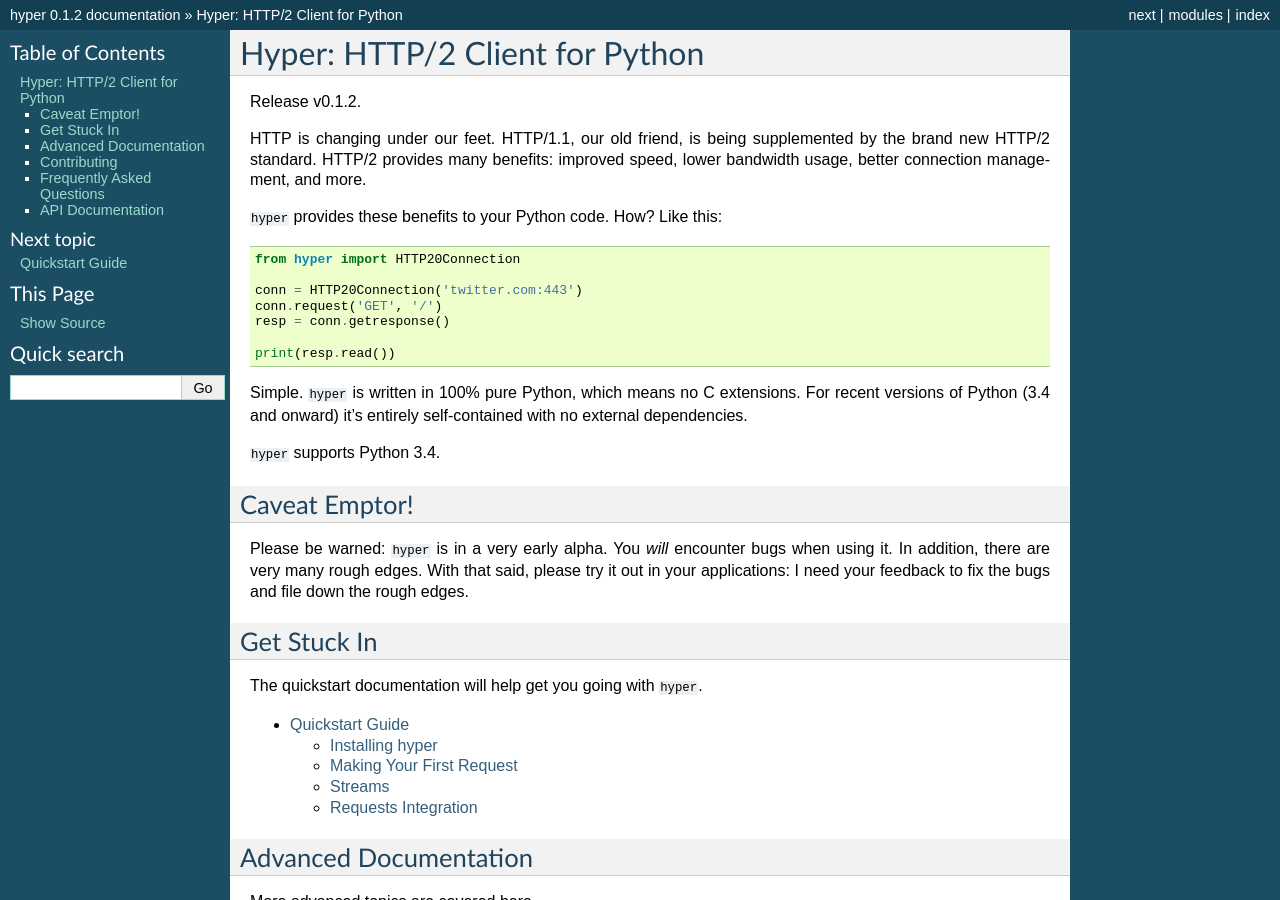
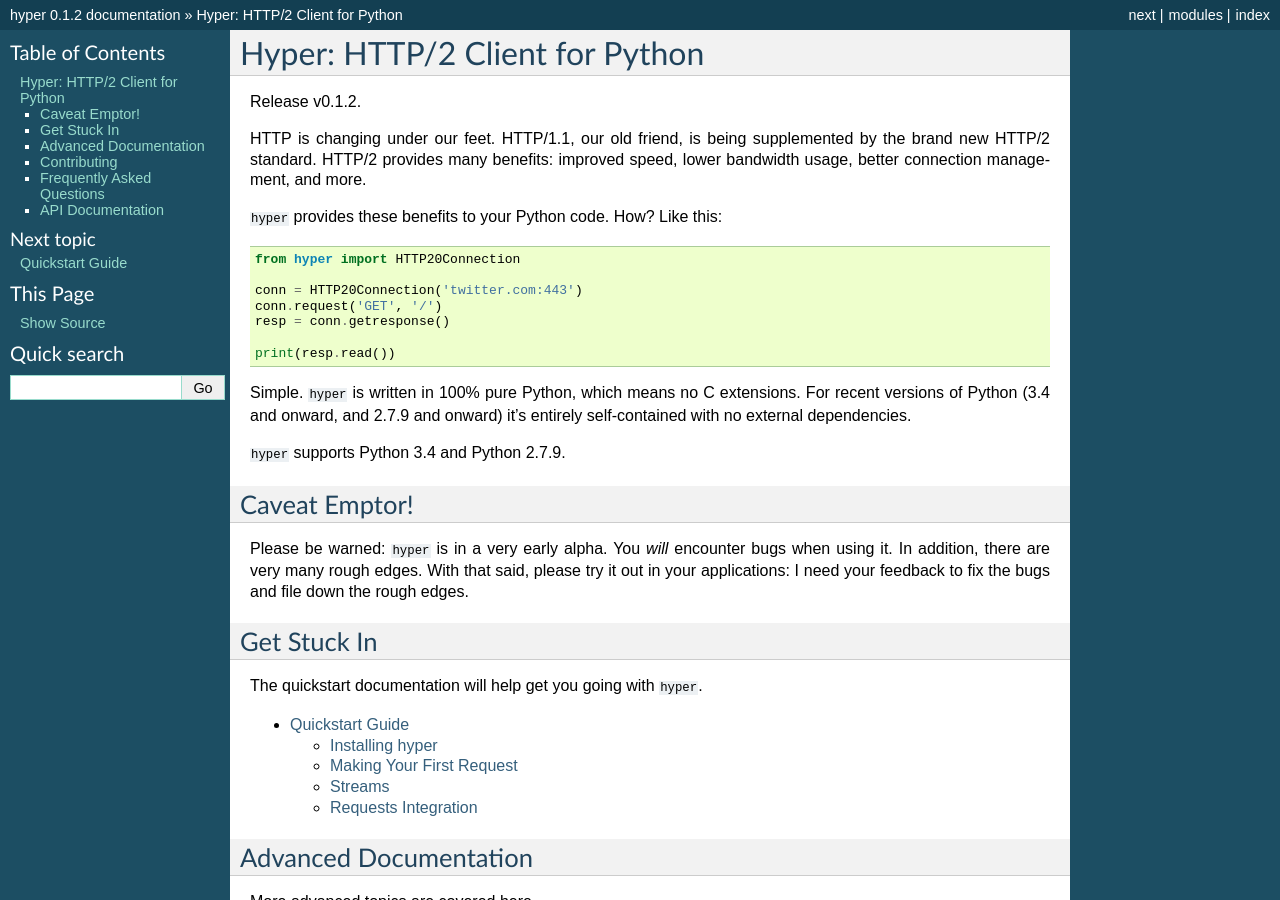
Before and after one commit to python-hyper/hyper, a Sphinx documentation site: the page built from docs/source/index.rst, in a window 1280 px wide and 900 px high. Built offline with Sphinx 7.4.7, drawn with Linux system fonts in a browser that asks for light colours.

Commit message:
Document support for Python 2.7.9.

```diff
--- a/HISTORY.rst
+++ b/HISTORY.rst
@@ -22,7 +22,7 @@ Release History
 - Support for HTTP/2 draft 15, and 16. No drop of support for draft 14.
 - Updated bundled certificate file.
 
-*Bugfixes *
+*Bugfixes*
 
 - Fixed ``AttributeError`` being raised when a PING frame was received, thanks
   to @t2y. (`Issue #79`_)
--- a/docs/source/index.rst
+++ b/docs/source/index.rst
@@ -23,10 +23,10 @@ improved speed, lower bandwidth usage, better connection management, and more.
     print(resp.read())
 
 Simple. ``hyper`` is written in 100% pure Python, which means no C extensions.
-For recent versions of Python (3.4 and onward) it's entirely self-contained
-with no external dependencies.
+For recent versions of Python (3.4 and onward, and 2.7.9 and onward) it's
+entirely self-contained with no external dependencies.
 
-``hyper`` supports Python 3.4.
+``hyper`` supports Python 3.4 and Python 2.7.9.
 
 Caveat Emptor!
 --------------
--- a/setup.py
+++ b/setup.py
@@ -56,6 +56,8 @@ setup(
         'Intended Audience :: Developers',
         'License :: OSI Approved :: MIT License',
         'Programming Language :: Python',
+        'Programming Language :: Python :: 2',
+        'Programming Language :: Python :: 2.7',
         'Programming Language :: Python :: 3',
         'Programming Language :: Python :: 3.4',
         'Programming Language :: Python :: Implementation :: CPython',
```
